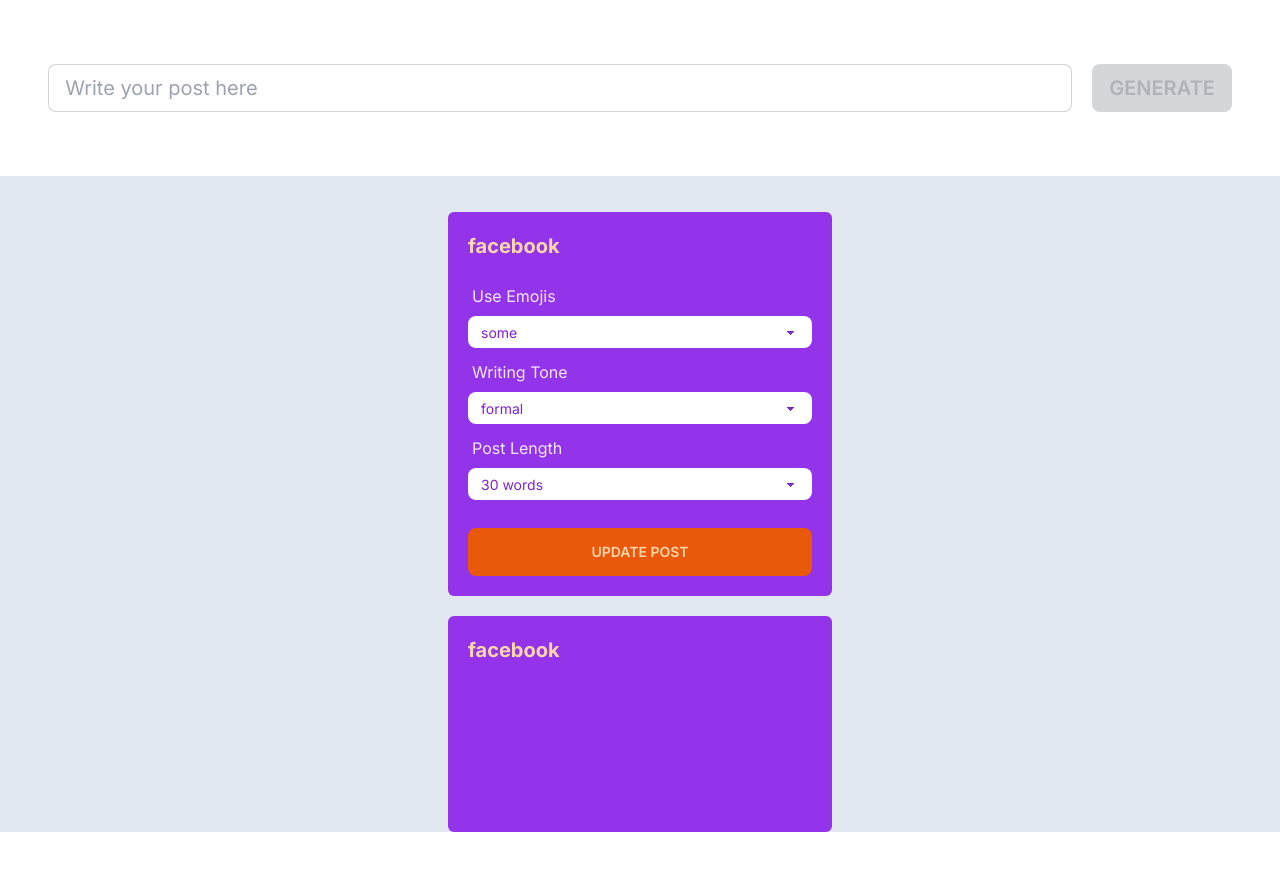
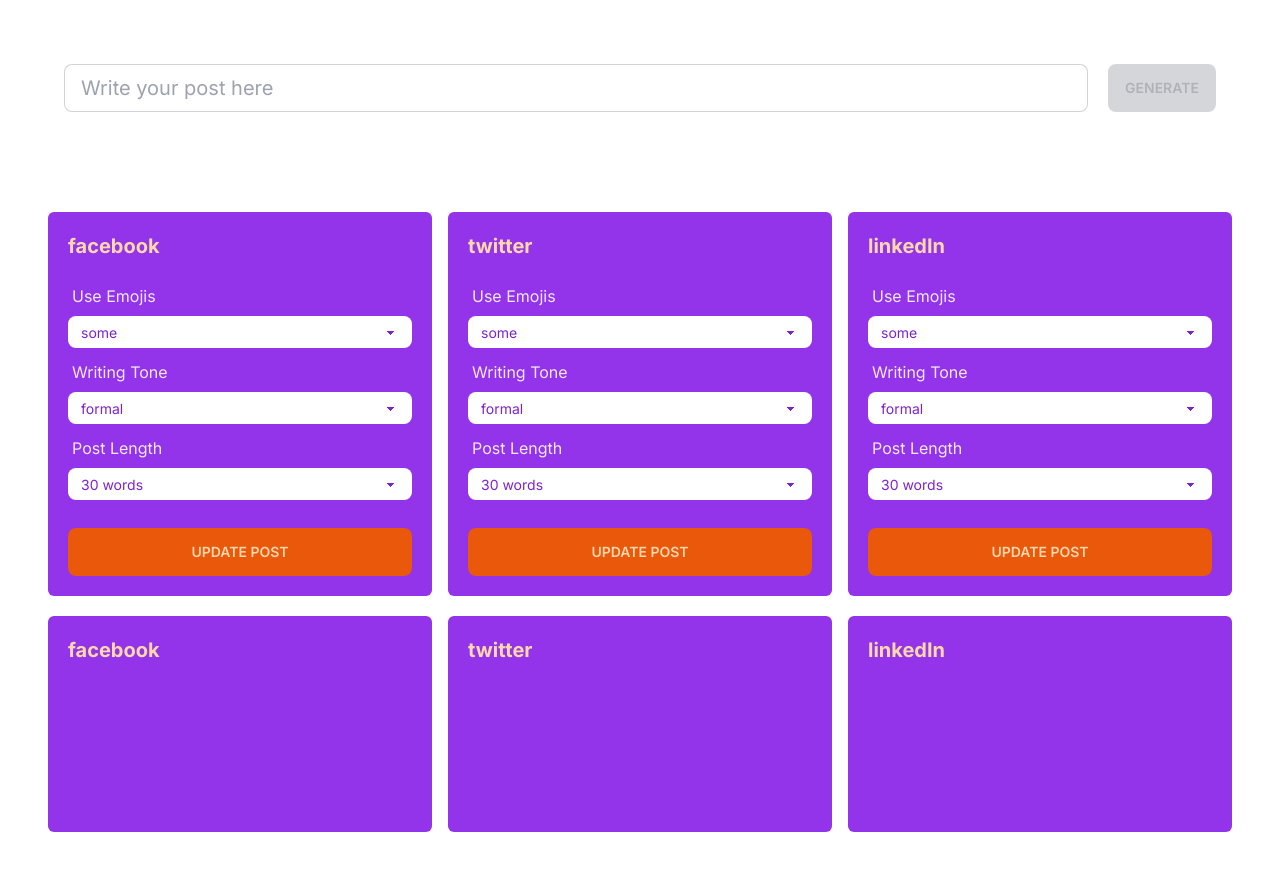
Before and after one commit to Leon-Avanade-Carbonell/persona-builder, a Next.js app: page /post-manager in a window 1280 px wide. Shown: the top 870 px of the page. Before the commit the page ends 832 px from the top, so only its background shows below. Built offline with nearby package versions, Linux system fonts and the light colour scheme.

Commit message:
massaged the prompts

```diff
--- a/app/api/post-manager/route.ts
+++ b/app/api/post-manager/route.ts
@@ -12,14 +12,15 @@
   const { emojiTone, writingTone, postLength, message } =
     (await request.json()) as IPostManagerBody
 
-  const emoji = emojiTone === 'none' ? '' : `Use ${emojiTone} emojis. `
-  const tone = `Add a ${writingTone} to the post. `
+  const emoji = emojiTone === 'none' ? '' : `${emojiTone} emojis. `
+  const tone = `Write with a ${writingTone} tone. `
   const limit = `Limit the post to ${postLength}`
 
   console.log(`Edit the post, ${emoji}${tone}${limit}`)
 
   const composer: CompletionMessageType = [
-    { role: 'system', content: `Edit the post, ${emoji}${tone}${limit}` },
+    { role: 'system', content: 'You are a social media poster.' },
+    { role: 'user', content: `Rewrite the post with, ${emoji}${tone}${limit}` },
     { role: 'user', content: message }
   ]
 
--- a/components/cards/post-card.tsx
+++ b/components/cards/post-card.tsx
@@ -129,9 +129,9 @@
         </div>
         <div className="w-lg max-h-[13.5rem] w-full p-5 bg-purple-600 rounded-md">
           <div className="mb-4 text-orange-200 text-xl font-bold">{source}</div>
-          <div className="h-36 text-md overflow-y-auto">
+          <div className="h-96 text-md overflow-y-auto">
             {chatAPI.isPending ? (
-              <div className="w-full h-full flex flex-1 justify-center items-center">
+              <div className="w-full flex flex-1 justify-center items-center py-6">
                 <span className="loading loading-spinner loading-md " />
               </div>
             ) : (
--- a/components/pages/PostManager.tsx
+++ b/components/pages/PostManager.tsx
@@ -2,10 +2,26 @@
 
 import { useState } from 'react'
 import PostCard from '../cards/post-card'
+import { SocialMediaType } from '@/types'
+
+const mapped: SocialMediaType[] = ['facebook', 'twitter', 'linkedIn']
 
 function PostManager() {
   const [message, setMessage] = useState('')
   const [thoughts, setThoughts] = useState('')
+  const [loaded, setLoaded] = useState<SocialMediaType[]>([])
+
+  function finishedLoading(source: SocialMediaType) {
+    setLoaded((entries) => [...entries, source])
+  }
+  const socialsArray = mapped.map((entry) => (
+    <PostCard
+      key={entry}
+      thoughts={thoughts}
+      source={entry}
+      finishedLoading={finishedLoading}
+    />
+  ))
 
   function handleSubmit() {
     setThoughts(message)
@@ -30,16 +46,16 @@
                 }}
               />
               <button
-                className="btn bg-purple-600 text-orange-200 text-xl ml-5"
+                className="btn bg-purple-600 text-orange-200 text-md ml-5"
                 disabled={message.length <= 0}
                 onClick={() => handleSubmit()}
               >
                 Generate
               </button>
             </div>
-            <div className="flex-1  justify-center items-center bg-slate-200 ">
+            <div className="flex-1  justify-center items-center">
               <div className="flex flex-1 gap-4 justify-center text-purple-100 mt-4">
-                <PostCard thoughts={thoughts} source="facebook" />
+                {socialsArray}
               </div>
             </div>
           </div>
```
Also changed, not shown: components/pages/CharBuilderPage.tsx (+0 -9 lines).
